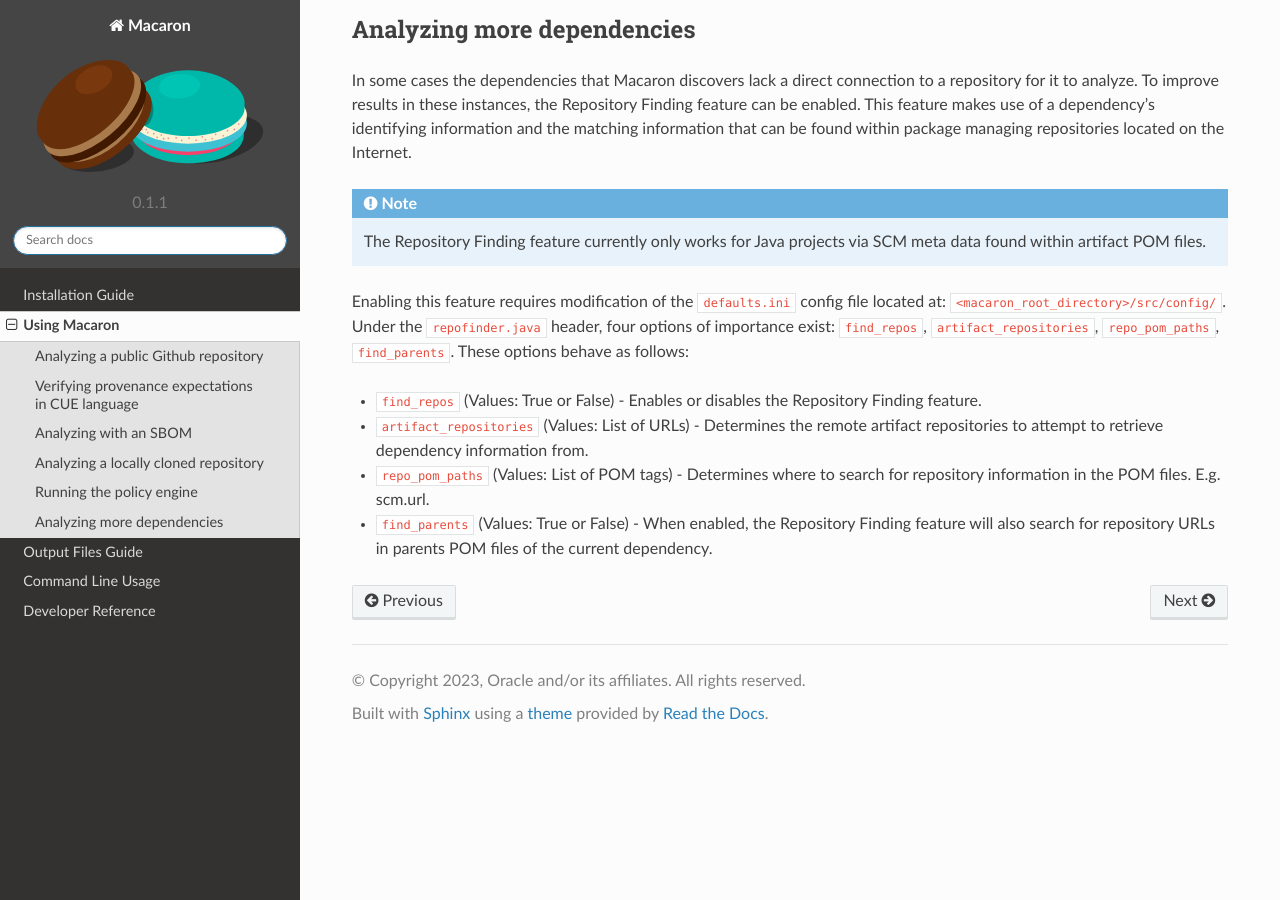
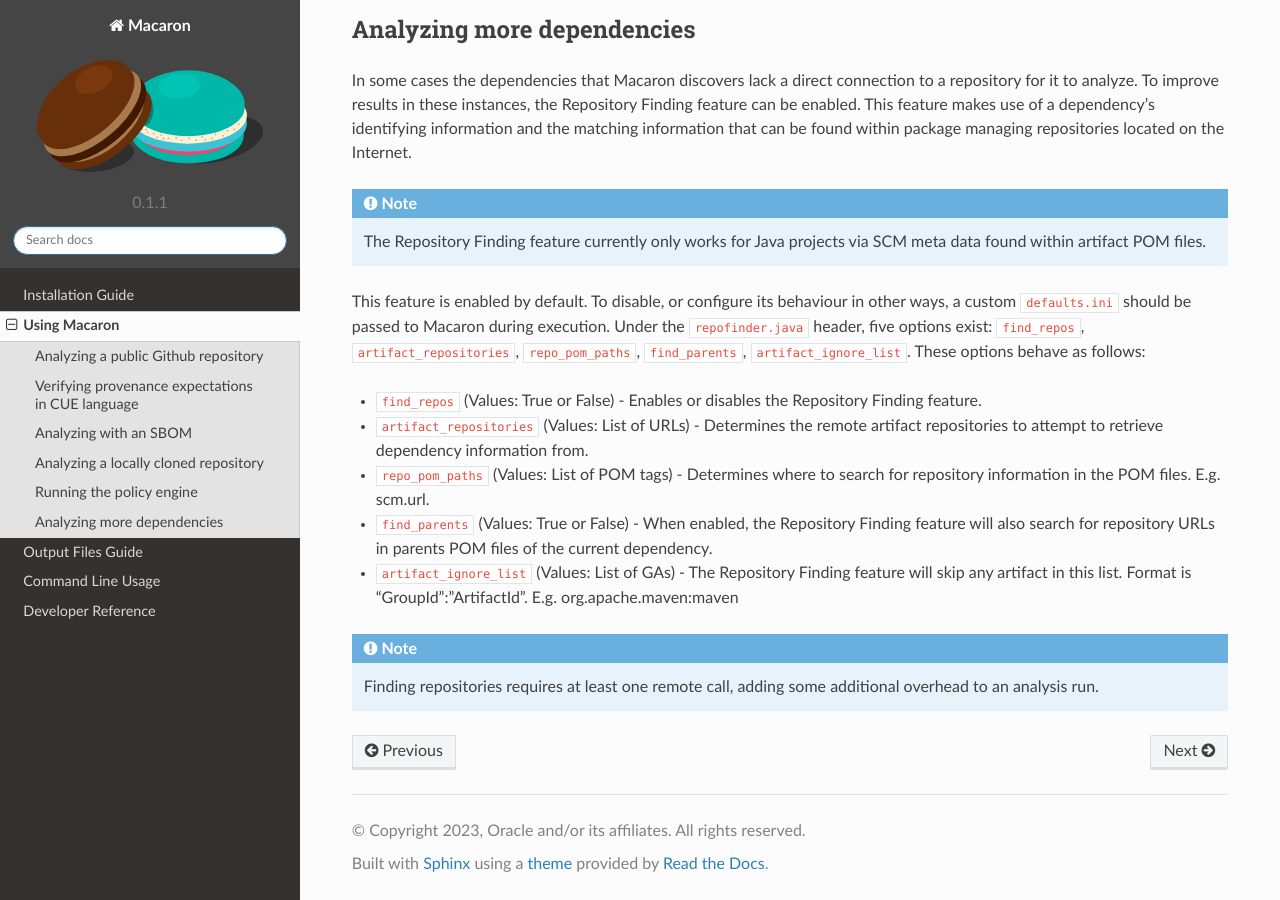
Before and after one commit to oracle/macaron, a Sphinx documentation site: the page built from docs/source/pages/using.rst, in a window 1280 px wide and 900 px high, scrolled down 3905 px. Built offline with Sphinx 7.4.7 and the Read the Docs theme 2.0.0, drawn with Linux system fonts in a browser that asks for light colours.

Commit message:
chore: addressed review feedback
Signed-off-by: Ben Selwyn-Smith <benselwynsmith@googlemail.com>

```diff
--- a/docs/source/pages/using.rst
+++ b/docs/source/pages/using.rst
@@ -177,9 +177,12 @@
 
 .. note:: The Repository Finding feature currently only works for Java projects via SCM meta data found within artifact POM files.
 
-Enabling this feature requires modification of the ``defaults.ini`` config file located at: ``<macaron_root_directory>/src/config/``. Under the ``repofinder.java`` header, four options of importance exist: ``find_repos``, ``artifact_repositories``, ``repo_pom_paths``, ``find_parents``. These options behave as follows:
+This feature is enabled by default. To disable, or configure its behaviour in other ways, a custom ``defaults.ini`` should be passed to Macaron during execution. Under the ``repofinder.java`` header, five options exist: ``find_repos``, ``artifact_repositories``, ``repo_pom_paths``, ``find_parents``, ``artifact_ignore_list``. These options behave as follows:
 
 - ``find_repos`` (Values: True or False) - Enables or disables the Repository Finding feature.
 - ``artifact_repositories`` (Values: List of URLs) - Determines the remote artifact repositories to attempt to retrieve dependency information from.
 - ``repo_pom_paths`` (Values: List of POM tags) - Determines where to search for repository information in the POM files. E.g. scm.url.
 - ``find_parents`` (Values: True or False) - When enabled, the Repository Finding feature will also search for repository URLs in parents POM files of the current dependency.
+- ``artifact_ignore_list`` (Values: List of GAs) - The Repository Finding feature will skip any artifact in this list. Format is "GroupId":"ArtifactId". E.g. org.apache.maven:maven
+
+.. note:: Finding repositories requires at least one remote call, adding some additional overhead to an analysis run.
```
